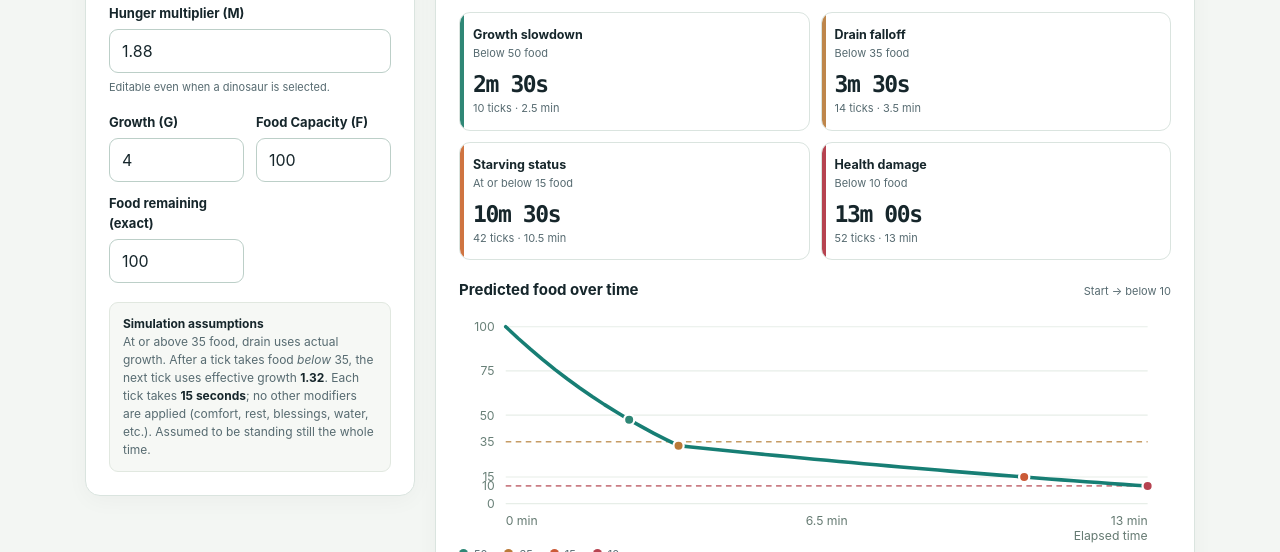
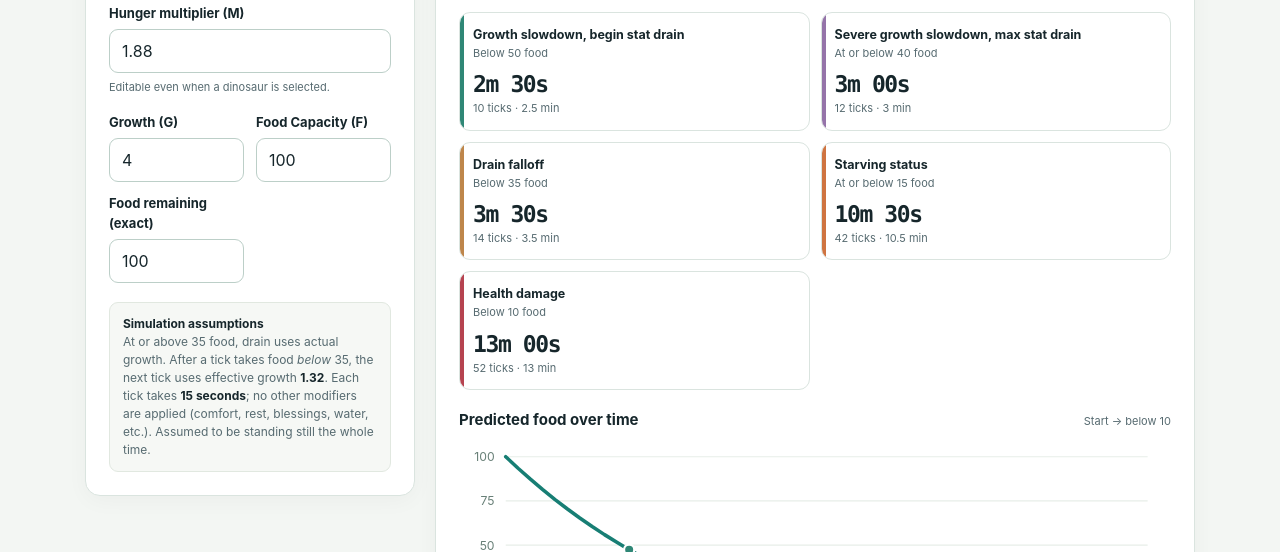
Before and after one commit to Syphontwo/BoB-Hunger-Calculator, a plain HTML site: page index.html in a window 1280 px wide. Shown: the part 400-952 px from the top of the page. Drawn offline with Linux system fonts and the light colour scheme.

Commit message:
Calculations Update
Actually using direct food values and capacity in the math now along with a few updated info sections

```diff
--- a/index.html
+++ b/index.html
@@ -48,7 +48,7 @@
   <div class="inline">
     <div class="field"><label for="growth">Growth (G)</label><input id="growth" type="number" min="0.01" step="any" value="4" inputmode="decimal"></div>
     <div class="field"><label for="capacity">Food Capacity (F)</label><input id="capacity" type="number" min="1" step="1" value="100" inputmode="decimal"></div>
-    <div class="field"><label for="food">Food remaining (exact)</label><input id="food" type="number" min="0" max="999" step="1" value="100" inputmode="decimal"></div>
+    <div class="field"><label for="food">Food remaining (exact)</label><input id="food" type="number" min="0" max="100" step="1" value="100" inputmode="decimal"></div>
   </div>
   <div id="species-note" class="field-hint" role="status"></div>
   <div class="hint"><strong>Simulation assumptions</strong><br>At or above 35 food, drain uses actual growth. After a tick takes food <em>below</em> 35, the next tick uses effective growth <strong>1.32</strong>. Each tick takes <strong>15 seconds</strong>; no other modifiers are applied (comfort, rest, blessings, water, etc.).  Assumed to be standing still the whole time.</div>
@@ -58,20 +58,21 @@
   <div class="output-head"><h2 id="results-title">Time to hunger milestones</h2><span class="pill">Predictions · not observed</span></div>
   <div class="hero"><div><div class="hero-label">Until health damage (&lt;10 food)</div><div class="hero-time" id="hero-time">—</div><div class="hero-detail" id="hero-detail">Food threshold, not actual death</div></div><svg viewBox="0 0 48 48" width="45" height="45" aria-hidden="true" style="flex-shrink:0;opacity:.8"><path d="M24 5 6 40h36L24 5Z" fill="none" stroke="#93dbca" stroke-width="3" stroke-linejoin="round"/><path d="M24 17v12" stroke="#93dbca" stroke-width="3" stroke-linecap="round"/><circle cx="24" cy="35" r="2" fill="#93dbca"/></svg></div>
   <div class="milestones" id="milestones">
-    <div class="milestone" style="--mark:#2f8776"><div class="name">Growth slowdown</div><div class="condition">Below 50 food</div><div class="time" id="time50">—</div><div class="ticks" id="ticks50">—</div></div>
+    <div class="milestone" style="--mark:#2f8776"><div class="name">Growth slowdown, begin stat drain</div><div class="condition">Below 50 food</div><div class="time" id="time50">—</div><div class="ticks" id="ticks50">—</div></div>
+    <div class="milestone" style="--mark:#9574a9"><div class="name">Severe growth slowdown, max stat drain</div><div class="condition">At or below 40 food</div><div class="time" id="time40">—</div><div class="ticks" id="ticks40">—</div></div>
     <div class="milestone" style="--mark:#be864b"><div class="name">Drain falloff</div><div class="condition">Below 35 food</div><div class="time" id="time35">—</div><div class="ticks" id="ticks35">—</div></div>
     <div class="milestone" style="--mark:#cf7441"><div class="name">Starving status</div><div class="condition">At or below 15 food</div><div class="time" id="time15">—</div><div class="ticks" id="ticks15">—</div></div>
     <div class="milestone" style="--mark:#b64350"><div class="name">Health damage</div><div class="condition">Below 10 food</div><div class="time" id="time10">—</div><div class="ticks" id="ticks10">—</div></div>
   </div>
   <div class="chart-section"><div class="chart-head"><h3>Predicted food over time</h3><span>Start → below 10</span></div><svg id="curve" viewBox="0 0 640 210" role="img" aria-label="Predicted food remaining over time chart"><text x="24" y="100">Enter valid inputs to draw the model</text></svg>
-  <div class="chart-key"><span><i class="key-dot" style="background:var(--green)"></i>50</span><span><i class="key-dot" style="background:var(--amber)"></i>35</span><span><i class="key-dot" style="background:var(--orange)"></i>15</span><span><i class="key-dot" style="background:var(--red)"></i>10</span></div></div>
+  <div class="chart-key"><span><i class="key-dot" style="background:var(--green)"></i>50</span><span><i class="key-dot" style="background:#9574a9"></i>40</span><span><i class="key-dot" style="background:var(--amber)"></i>35</span><span><i class="key-dot" style="background:var(--orange)"></i>15</span><span><i class="key-dot" style="background:var(--red)"></i>10</span></div></div>
   <div class="action-row"><button type="button" class="btn btn-primary" id="copy-results">Copy results</button><button type="button" class="btn share-only" id="copy-link">Copy shareable link</button><button type="button" class="btn" id="reset">Reset</button></div>
 </div></section>
 </div>
 <details class="panel details"><summary class="panel-inner">Model, assumptions & limitations</summary><div class="panel-inner" style="padding-top:0">
   <div class="formula">Drain = (M × G_effective − 1) × (0.25 + 0.75 × Food_fraction)</div>
-  <p>Food_fraction is remaining food expressed as a number between 0 and 1 (regardless of capacity). On each 15-second tick, the current food percentage determines the drain; food is then reduced by that amount. Only after food falls <strong>below</strong> 35 does effective growth used in the calculations change to 1.32. The calculator uses the precise unrounded simulated food value throughout.</p>
-  <p>The 50 marker is associated with growth slowdown with growth levels above 1.32. The 15 starving indicator was observed consistently across the detailed curves regardless of growth; health damage begins below 10. This tool <strong>does not predict the time of death</strong>.</p>
+  <p>Food_fraction is remaining food divided by the dinosaur's non-fat capacity. On each 15-second tick, the current food fraction determines the drain; food is then reduced by that amount. Only after food falls <strong>below</strong> 35 does effective growth used in the calculations change to 1.32. The calculator uses the precise unrounded simulated food value throughout.</p>
+  <p>The 50 marker is associated with growth slowdown aand the beginning of stat draining to damage, secondary damage received, and carry weight with growth levels above 1.32; at 40 food growth is severely reduced to effectively zero and the stat drain is at the maximum value as caused by hunger. All thresholds use absolute food values. The 15 starving indicator was observed consistently across the detailed curves regardless of growth; health damage begins below 10. This tool <strong>does not predict the time of death</strong>.</p>
   <p>The combined equation and low-food growth clamp are experimental hypotheses generated by observation, <em>not</em> confirmed source code. Best-supported growth measurements are above 1.32. Juvenile behavior and special hunger capacities or species abilities may differ. Results may vary due to game-side rounding, mechanics, and environment.</p>
 </div></details>
 </main>
@@ -79,59 +80,60 @@
 <script>
 "use strict";
 const PRESETS = [{"name":"Bronto","m":1.53},{"name":"Apato","m":0.97,"note":"Doesn't line up well at lower growths and hunger; extra testing needed."},{"name":"Lurdo","m":1.88},{"name":"Ory","m":2.45},{"name":"Pachy","m":2.32},{"name":"Para","m":2.32},{"name":"Sai","m":1.76},{"name":"Coah","m":1.54},{"name":"Carch","m":1.26},{"name":"Arco","m":1.38},{"name":"Icthy","m":1.88},{"name":"Wieh","m":1.58},{"name":"Rex","m":1.06,"note":"Unusual 150/150 food behavior; extra testing needed."},{"name":"Utah","m":1.88},{"name":"Velo","m":1.88},{"name":"Changy","m":1.88},{"name":"Zupay","m":1.88},{"name":"Megarat","m":1.79},{"name":"Kapra","m":1.35,"note":"Lazy modifier unknown; extra testing needed."},{"name":"PT","m":2.14},{"name":"Trope","m":2.05},{"name":"Elas","m":1.79},{"name":"Krono","m":1.06,"note":"Unusually low multiplier; extra testing needed."},{"name":"Mosa","m":1.08},{"name":"Arch","m":1.88},{"name":"Palae (aqua)","m":1.35},{"name":"Palae (semi)","m":1.52},{"name":"Palae (terra)","m":1.52}];
+const capacityFor = name => ({Apato:200,Carch:125,Kapra:125,Rex:150,Krono:150,Mosa:150}[name] ?? 100);
 const modelTickSeconds = 15;
-const thresholds = [{key:"50",value:50,strict:true},{key:"35",value:35,strict:true},{key:"15",value:15,strict:false},{key:"10",value:10,strict:true}];
-const els = Object.fromEntries(["dino","modifier","growth","food","species-note","range-note","hero-time","hero-detail","copy-results","copy-link","reset","curve"].map(id=>[id,document.getElementById(id)]));
+const thresholds = [{key:"50",value:50,strict:true},{key:"40",value:40,strict:false},{key:"35",value:35,strict:true},{key:"15",value:15,strict:false},{key:"10",value:10,strict:true}];
+const els = Object.fromEntries(["dino","modifier","growth","capacity","food","species-note","range-note","hero-time","hero-detail","copy-results","copy-link","reset","curve"].map(id=>[id,document.getElementById(id)]));
 const numberFormat = n => Number.isFinite(n)?n.toLocaleString("en-US",{maximumFractionDigits:3}):"—";
 function timeLabel(n){if(n===null)return "Not reached";if(n===0)return "Now";const s=n*modelTickSeconds;const hh=Math.floor(s/3600), mm=Math.floor(s%3600/60), ss=s%60;return hh?`${hh}h ${String(mm).padStart(2,"0")}m ${String(ss).padStart(2,"0")}s`:`${mm}m ${String(ss).padStart(2,"0")}s`;}
-function currentInput(){return {m:Number(els.modifier.value),g:Number(els.growth.value),food:Number(els.food.value),name:els.dino.value};}
-function calculate({m,g,food}, cap=100000){
- const valid=Number.isFinite(m)&&m>0&&Number.isFinite(g)&&g>0&&Number.isFinite(food)&&food>=0&&food<=100;
- if(!valid)return {error:"Enter a positive M and G, and food remaining from 0 to 100%."};
- if([els.modifier,els.growth,els.food].some(x=>x.value.trim()===""))return {error:"All three numeric fields are required."};
+function currentInput(){return {m:Number(els.modifier.value),g:Number(els.growth.value),food:Number(els.food.value),capacity:Number(els.capacity.value),name:els.dino.value};}
+function calculate({m,g,food,capacity}, limit=100000){
+ const valid=Number.isFinite(m)&&m>0&&Number.isFinite(g)&&g>0&&Number.isFinite(food)&&Number.isFinite(capacity)&&capacity>0&&food>=0&&food<=capacity;
+ if(!valid)return {error:"Enter positive M, G, and capacity, with food between 0 and capacity."};
+ if([els.modifier,els.growth,els.capacity,els.food].some(x=>x.value.trim()===""))return {error:"All numeric fields are required."};
  const hits={};const points=[{tick:0,food}];let remaining=food;
  const reached=(level)=> level.strict?remaining<level.value:remaining<=level.value;
  for(const level of thresholds)if(reached(level))hits[level.key]=0;
- for(let tick=1;tick<=cap&&Object.keys(hits).length<4;tick++){
+ for(let tick=1;tick<=limit&&Object.keys(hits).length<thresholds.length;tick++){
    const eff=remaining<35?1.32:g;
    const a=m*eff-1;
    if(!(a>0))break;
-   const d=a*(0.25+0.0075*remaining);
+   const d=a*(0.25+0.75*remaining/capacity);
    if(!(d>0))break;
    remaining=Math.max(0,remaining-d);
    points.push({tick,food:remaining});
    for(const level of thresholds)if(hits[level.key]===undefined&&reached(level))hits[level.key]=tick;
  }
- return {hits,points,initial:aAt(m,g,food),endFood:remaining};
+ return {hits,points,initial:aAt(m,g,food,capacity),endFood:remaining};
 }
-function aAt(m,g,food){return (m*(food<35?1.32:g)-1)*(0.25+0.0075*food);}
+function aAt(m,g,food,capacity){return (m*(food<35?1.32:g)-1)*(0.25+0.75*food/capacity);}
 function createSvg(tag,attrs={}){const e=document.createElementNS("http://www.w3.org/2000/svg",tag);Object.entries(attrs).forEach(([k,v])=>e.setAttribute(k,String(v)));return e;}
-function drawCurve(result,starting){const svg=els.curve;svg.replaceChildren();if(!result||result.error){svg.append(createSvg("text",{x:20,y:110,fill:"#61736d"})).textContent="Enter valid inputs to see the hunger curve";return;}
+function drawCurve(result,starting,capacity){const svg=els.curve;svg.replaceChildren();if(!result||result.error){svg.appendChild(createSvg("text",{x:20,y:110,fill:"#61736d"})).textContent="Enter valid inputs to see the hunger curve";return;}
  const left=42,right=619,top=15,bottom=174,width=right-left,height=bottom-top;const points=result.points;const maxTicks=Math.max(1,points[points.length-1].tick);const endTick=result.hits["10"]??maxTicks;
- const x=n=>left+width*n/maxTicks;const y=p=>bottom-height*p/100;
- for(const v of [100,75,50,35,15,10,0]){
+ const x=n=>left+width*n/maxTicks;const y=p=>bottom-height*p/capacity;
+ for(const v of [...new Set([capacity,Math.round(capacity*0.75),50,40,35,15,10,0])].filter(v=>v<=capacity)){
    const label=createSvg("text",{x:left-10,y:y(v)+4,fill:"#698078","font-size":11,"text-anchor":"end"});label.textContent=String(v);svg.append(label);
    svg.append(createSvg("line",{x1:left,x2:right,y1:y(v),y2:y(v),stroke:v===35?"#c69c65":v===10?"#ca7e85":"#e7eee8","stroke-width":v===35||v===10?1.4:1,"stroke-dasharray":v===35||v===10?"5 4":"none"}));
  }
  if(points.length>1){const path=createSvg("polyline",{points:points.map(p=>`${x(p.tick).toFixed(2)},${y(p.food).toFixed(2)}`).join(" "),fill:"none",stroke:"#177e74","stroke-width":3.2,"stroke-linejoin":"round","stroke-linecap":"round"});svg.append(path);}
  else svg.append(createSvg("circle",{cx:x(0),cy:y(starting),r:4,fill:"#177e74"}));
  const ranges=[0,Math.round(maxTicks/2),maxTicks].filter((v,i,arr)=>arr.indexOf(v)===i);for(const t of ranges){const label=createSvg("text",{x:x(t),y:bottom+19,fill:"#667b73","font-size":11,"text-anchor":t===0?"start":t===maxTicks?"end":"middle"});label.textContent=(t*15/60).toLocaleString("en-US",{maximumFractionDigits:1})+" min";svg.append(label);}
- for(const [k,color] of [["50","#2f8776"],["35","#ba7938"],["15","#cb5a37"],["10","#b64350"]]){const t=result.hits[k];if(t===undefined||t===0)continue;const p=points.find(z=>z.tick===t);if(!p)continue;svg.append(createSvg("circle",{cx:x(t),cy:y(p.food),r:4.6,fill:color,stroke:"#fff","stroke-width":2}));}
+ for(const [k,color] of [["50","#2f8776"],["40","#9574a9"],["35","#ba7938"],["15","#cb5a37"],["10","#b64350"]]){const t=result.hits[k];if(t===undefined||t===0)continue;const p=points.find(z=>z.tick===t);if(!p)continue;svg.append(createSvg("circle",{cx:x(t),cy:y(p.food),r:4.6,fill:color,stroke:"#fff","stroke-width":2}));}
  const axis=createSvg("text",{x:right,y:207,"font-size":11,"text-anchor":"end",fill:"#667b73"});axis.textContent="Elapsed time";svg.append(axis);
 }
 let lastResult=null;
-function update(){const {m,g,food,name}=currentInput();const r=calculate({m,g,food});lastResult=r;
+function update(){const {m,g,food,capacity,name}=currentInput();els.food.max=capacity;const r=calculate({m,g,food,capacity});lastResult=r;
  const selected=PRESETS.find(v=>v.name===name);const warnings=[];
  if(selected&&selected.note)warnings.push(selected.note);
  els["species-note"].style.display=warnings.length?"block":"none";els["species-note"].textContent=warnings.join(" ");
  let warn="";if(!r.error){if(g<1.32||g>10)warn="Growth outside expected range. Results are extrapolations.";if(food<35)warn+=(warn?" ":"")+"Starting below 35%: the low-growth clamp applies immediately.";}
  els["range-note"].style.display=warn||r.error?"block":"none";els["range-note"].textContent=r.error||warn;
- for(const k of ["50","35","15","10"]){const n=r.error?null:(r.hits[k]??null);document.getElementById("time"+k).textContent=timeLabel(n);document.getElementById("ticks"+k).textContent=n===null?"No crossing under model":`${n} tick${n===1?"":"s"} · ${numberFormat(n*15/60)} min`;}
+ for(const k of ["50","40","35","15","10"]){const n=r.error?null:(r.hits[k]??null);document.getElementById("time"+k).textContent=timeLabel(n);document.getElementById("ticks"+k).textContent=n===null?"No crossing under model":`${n} tick${n===1?"":"s"} · ${numberFormat(n*15/60)} min`;}
  const n=r.error?null:(r.hits["10"]??null);els["hero-time"].textContent=timeLabel(n);els["hero-detail"].textContent=r.error?r.error:n===null?"Not reachable with current model settings":`${n} ticks · Health damage threshold, not time of death`;
- els["copy-results"].disabled=!!r.error;drawCurve(r,food);
+ els["copy-results"].disabled=!!r.error;drawCurve(r,food,capacity);
 }
-function shareLink(){const q=new URLSearchParams({d:els.dino.value,m:els.modifier.value,g:els.growth.value,h:els.food.value});return location.origin+location.pathname+"?"+q.toString();}
-function getResultsText(){const {m,g,food,name}=currentInput();return ["Beasts of Bermuda — Hunger Calculator",`Species: ${name}`,`M: ${m} | Growth: ${g} | Food: ${food}`,`Model: D=(M*G_eff-1)*(0.25+0.75H); 15s/tick`,`At food <35, G_eff=1.32 (starting next tick).`,"",...[["50","Growth slowdown (<50)"],["35","Drain falloff (<35)"],["15","Starving status (<=15)"],["10","Health damage (<10)"]].map(([k,t])=>`${t}: ${timeLabel(lastResult?.hits?.[k]??null)} (${lastResult?.hits?.[k]??"not reached"} ticks)`),"","Predicted only; not a measured death timer."].join("\n");}
+function shareLink(){const q=new URLSearchParams({d:els.dino.value,m:els.modifier.value,g:els.growth.value,h:els.food.value,c:els.capacity.value});return location.origin+location.pathname+"?"+q.toString();}
+function getResultsText(){const {m,g,food,capacity,name}=currentInput();return ["Beasts of Bermuda — Hunger Calculator",`Species: ${name}`,`M: ${m} | Growth: ${g} | Food: ${food}/${capacity}`,`Model: D=(M*G_eff-1)*(0.25+0.75*Food/Capacity); 15s/tick`,`At food <35, G_eff=1.32 (starting next tick).`,"",...[["50","Growth slowdown (<50)"],["40","Severe growth slowdown (<=40)"],["35","Drain falloff (<35)"],["15","Starving status (<=15)"],["10","Health damage (<10)"]].map(([k,t])=>`${t}: ${timeLabel(lastResult?.hits?.[k]??null)} (${lastResult?.hits?.[k]??"not reached"} ticks)`),"","Predicted only; not a measured death timer."].join("\n");}
 function copyText(txt,button){const before=button.textContent;function done(){button.textContent="Copied!";setTimeout(()=>{button.textContent=before},1300)}if(navigator.clipboard?.writeText){navigator.clipboard.writeText(txt).then(done,()=>window.prompt("Copy this text:",txt));}else window.prompt("Copy this text:",txt);}
 const params=new URLSearchParams(location.search);
 const sorted=[...PRESETS].sort((a,b)=>a.name.localeCompare(b.name));
@@ -139,12 +141,13 @@ for(const d of sorted){const opt=document.createElement("option");opt.value=d.na
 const custom=document.createElement("option");custom.value="Custom";custom.textContent="Custom multiplier";els.dino.append(custom);
 const requested=params.get("d");els.dino.value=requested&&[...els.dino.options].some(o=>o.value===requested)?requested:"Zupay";
 const first=PRESETS.find(x=>x.name===els.dino.value);els.modifier.value=params.has("m")?params.get("m"):first?first.m:1.88;
-if(params.has("g"))els.growth.value=params.get("g");if(params.has("h"))els.food.value=params.get("h");
-els.dino.addEventListener("change",()=>{const item=PRESETS.find(x=>x.name===els.dino.value);if(item)els.modifier.value=item.m;update()});
-for(const id of ["modifier","growth","food"])els[id].addEventListener("input",update);
+els.capacity.value=params.has("c")?params.get("c"):capacityFor(els.dino.value);
+if(params.has("g"))els.growth.value=params.get("g");els.food.value=params.has("h")?params.get("h"):els.capacity.value;
+els.dino.addEventListener("change",()=>{const item=PRESETS.find(x=>x.name===els.dino.value);if(item){els.modifier.value=item.m;const oldCapacity=Number(els.capacity.value);const wasFull=Number(els.food.value)===oldCapacity;els.capacity.value=capacityFor(item.name);if(wasFull||Number(els.food.value)>Number(els.capacity.value))els.food.value=els.capacity.value;}update()});
+for(const id of ["modifier","growth","capacity","food"])els[id].addEventListener("input",update);
 els["copy-results"].addEventListener("click",()=>copyText(getResultsText(),els["copy-results"]));
 els["copy-link"].addEventListener("click",()=>copyText(shareLink(),els["copy-link"]));
-els.reset.addEventListener("click",()=>{els.dino.value="Zupay";els.modifier.value="1.88";els.growth.value="4";els.food.value="100";update()});
+els.reset.addEventListener("click",()=>{els.dino.value="Zupay";els.modifier.value="1.88";els.growth.value="4";els.capacity.value="100";els.food.value="100";update()});
 if(location.protocol==="file:"){els["copy-link"].disabled=true;els["copy-link"].title="Shareable links work after you publish the site";}
 if(params.get("embed")==="1")document.body.classList.add("embed");
 update();
```
